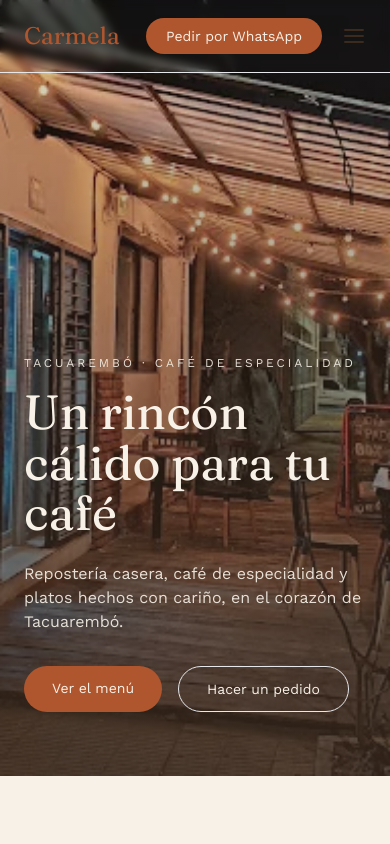
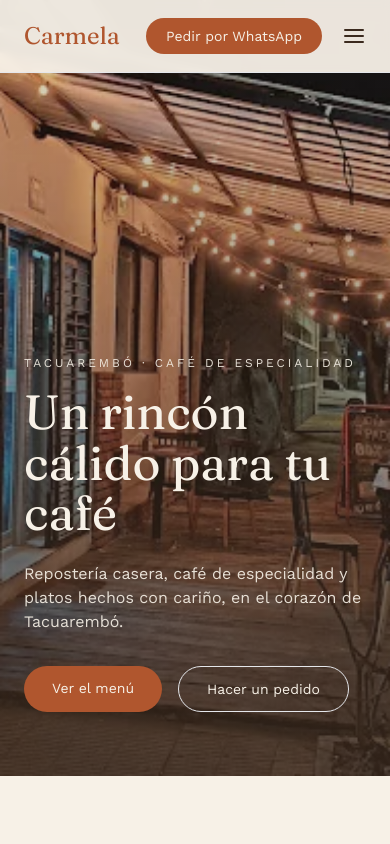
Before and after one commit to Dev-Gus/carmela, a plain HTML site: page index.html in a window 390 px wide. Shown: the top 844 px of the page. Drawn offline with nearby package versions, Linux system fonts and the light colour scheme.

Commit message:
fix: navbar background transparency on mobile

```diff
--- a/index.html
+++ b/index.html
@@ -74,7 +74,7 @@
 </head>
 <body class="antialiased">
 
-<nav class="fixed top-0 w-full z-50 bg-[var(--cream)]/90 backdrop-blur-sm border-b border-[var(--coffee)]/10">
+<nav class="fixed top-0 w-full z-50 backdrop-blur-sm border-b border-[var(--coffee)]/10" style="background:rgba(247,241,231,0.95)">
   <div class="max-w-6xl mx-auto px-6 py-4 flex items-center justify-between">
     <span class="font-display text-2xl" style="color:var(--rust)">Carmela</span>
     <div class="hidden md:flex items-center gap-8 text-sm">
```
